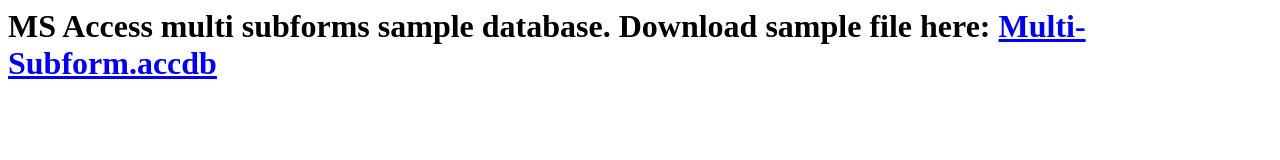
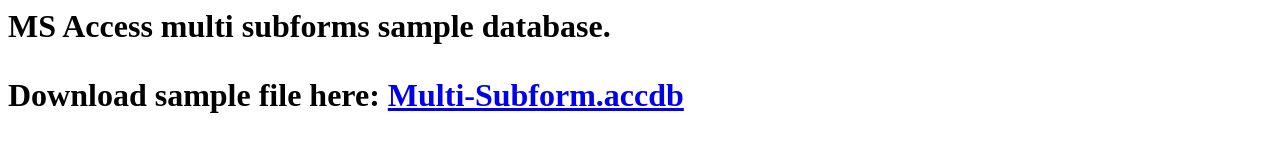
Before and after one commit to AndreasKodyat/AccessMultiSubform, a plain HTML site: page index.html in a window 1280 px wide. Drawn offline with Linux system fonts and the light colour scheme.

Commit message:
Update index.html

```diff
--- a/index.html
+++ b/index.html
@@ -3,10 +3,9 @@
     <title>Access Multi Subform Sample</title>
   </head>
   <body>
-    <h1><This page is for Access Multi Subform Sample/h1>
-    <p>MS Access multi subforms sample database.
-    Download sample file here: <a href="https://github.com/AndreasKodyat/AccessMultiSubform/blob/main/Multi-SubForm.accdb">Multi-Subform.accdb</a></p>
-
+    <h1><This page is for Access Multi Subform Sample</h1>
+    <p>MS Access multi subforms sample database.</p>
+    <p>Download sample file here: <a href="https://github.com/AndreasKodyat/AccessMultiSubform/blob/main/Multi-SubForm.accdb">Multi-Subform.accdb</a></p>
     <p><This is a sample database for case study in creating multiple subforms in a single form in MS Access.</p>
   </body>
 </html>
```
